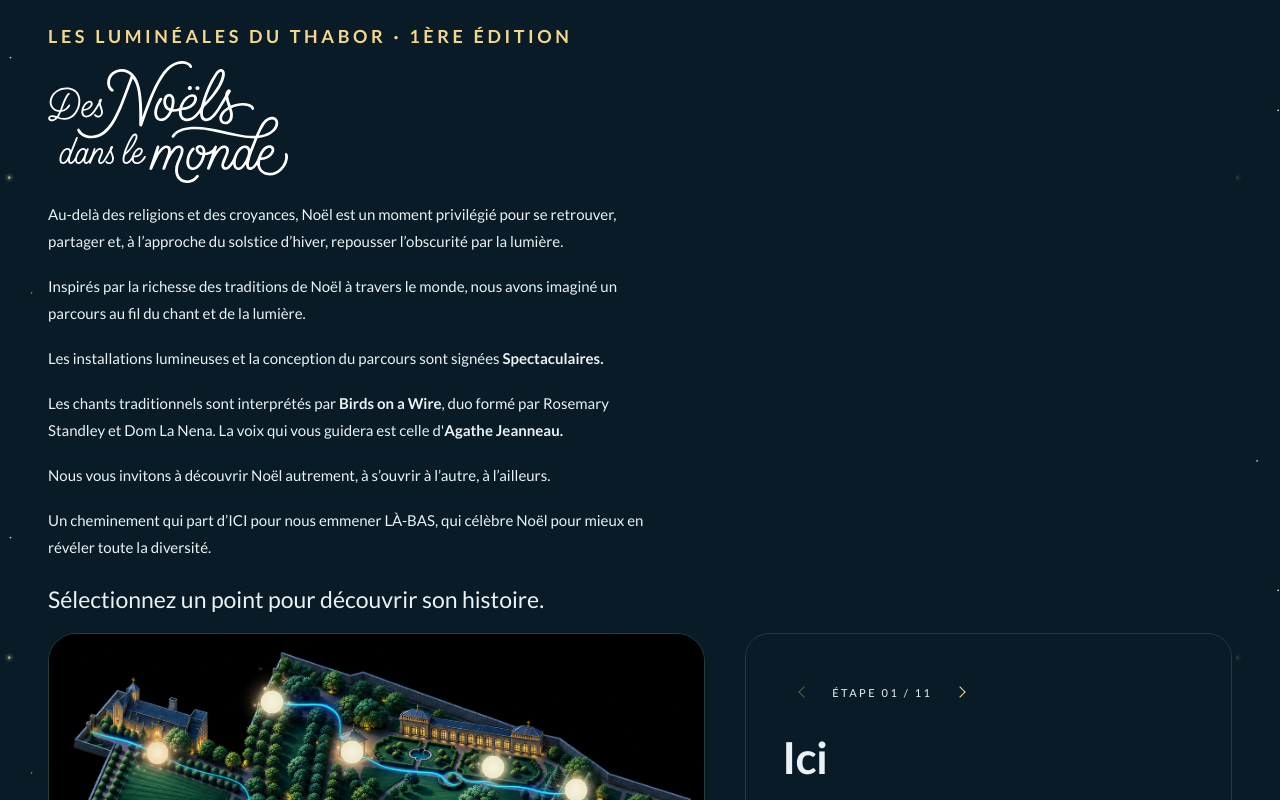
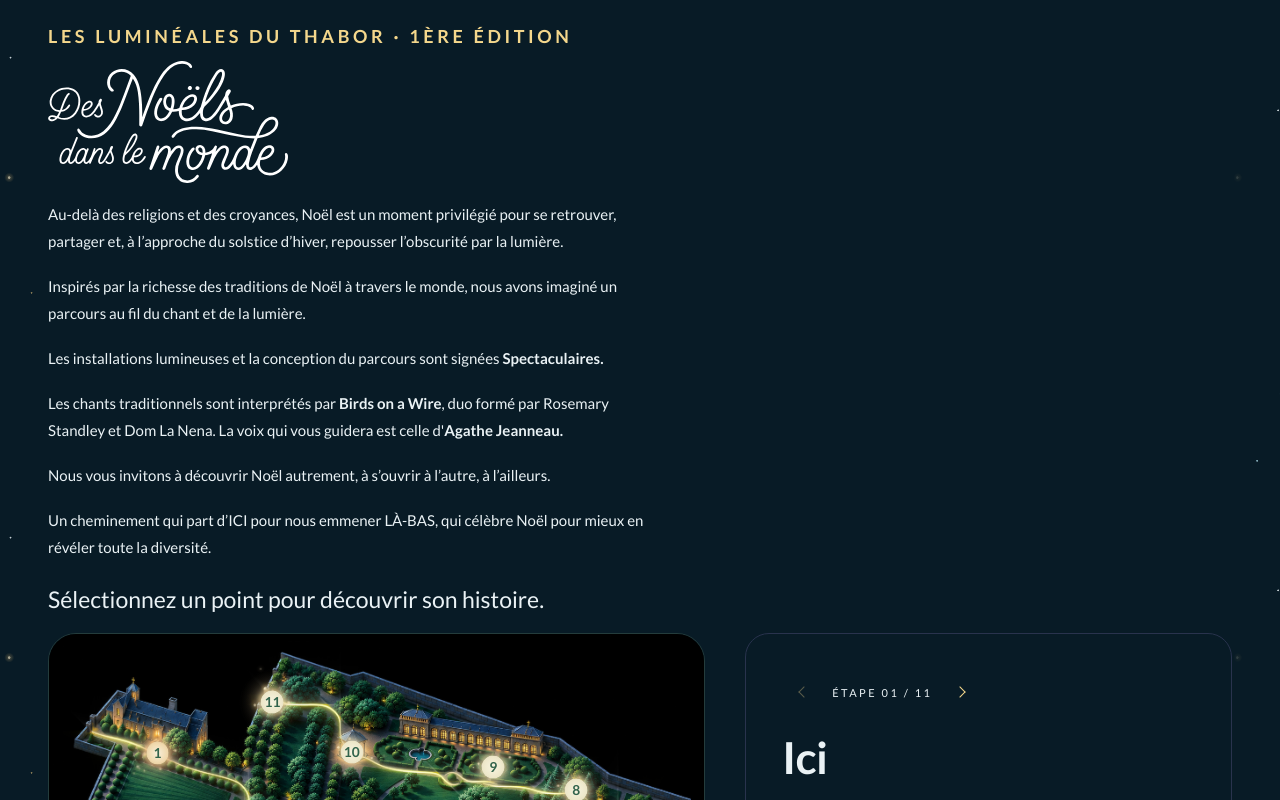
Before and after one commit to Reisorel/Thabor_map, a React (Vite) app in the folder frontend/: page / in a window 1280 px wide. Shown: the top 800 px of the page. Built offline with nearby package versions, Linux system fonts and the light colour scheme.

Commit message:
changing map

```diff
--- a/frontend/src/components/Plan/Plan.tsx
+++ b/frontend/src/components/Plan/Plan.tsx
@@ -1,4 +1,4 @@
-import carteThabor from '../../assets/Carte_Thabor/Carte_nocturne_V2.jpg'
+import carteThabor from '../../assets/Carte_Thabor/Carte_Nocturne_V3.jpg'
 import { PointInteret } from '../PointInteret/PointInteret'
 import type { Etape } from '../../DataBase'
 import './Plan.scss'
--- a/frontend/src/components/PointInteret/PointInteret.scss
+++ b/frontend/src/components/PointInteret/PointInteret.scss
@@ -29,6 +29,20 @@
     top: 50%;
     transform: translate(-50%, -50%);
     border-radius: 50%;
+    pointer-events: none;
+  }
+
+  &__numero {
+    position: absolute;
+    inset: 0;
+    z-index: 2;
+    display: grid;
+    place-items: center;
+    color: #32634b;
+    font-family: Lato, sans-serif;
+    font-size: clamp(9px, 2.1cqw, 15px);
+    font-weight: 700;
+    line-height: 1;
     pointer-events: none;
   }
 
--- a/frontend/src/components/PointInteret/PointInteret.tsx
+++ b/frontend/src/components/PointInteret/PointInteret.tsx
@@ -98,6 +98,7 @@ export function PointInteret({ etape, actif, numeroSelection, onSelection }: Poi
       onClick={() => onSelection(etape)}
     >
       <Etincelles />
+      <span className="point-interet__numero" aria-hidden="true">{etape.id}</span>
       {actif && numeroSelection > 0 && (
         <span key={numeroSelection} className="point-interet__onde" aria-hidden="true" />
       )}
```
Also changed, not shown: frontend/src/assets/Carte_Thabor/Carte_Nocturne_V3.jpg (added).
